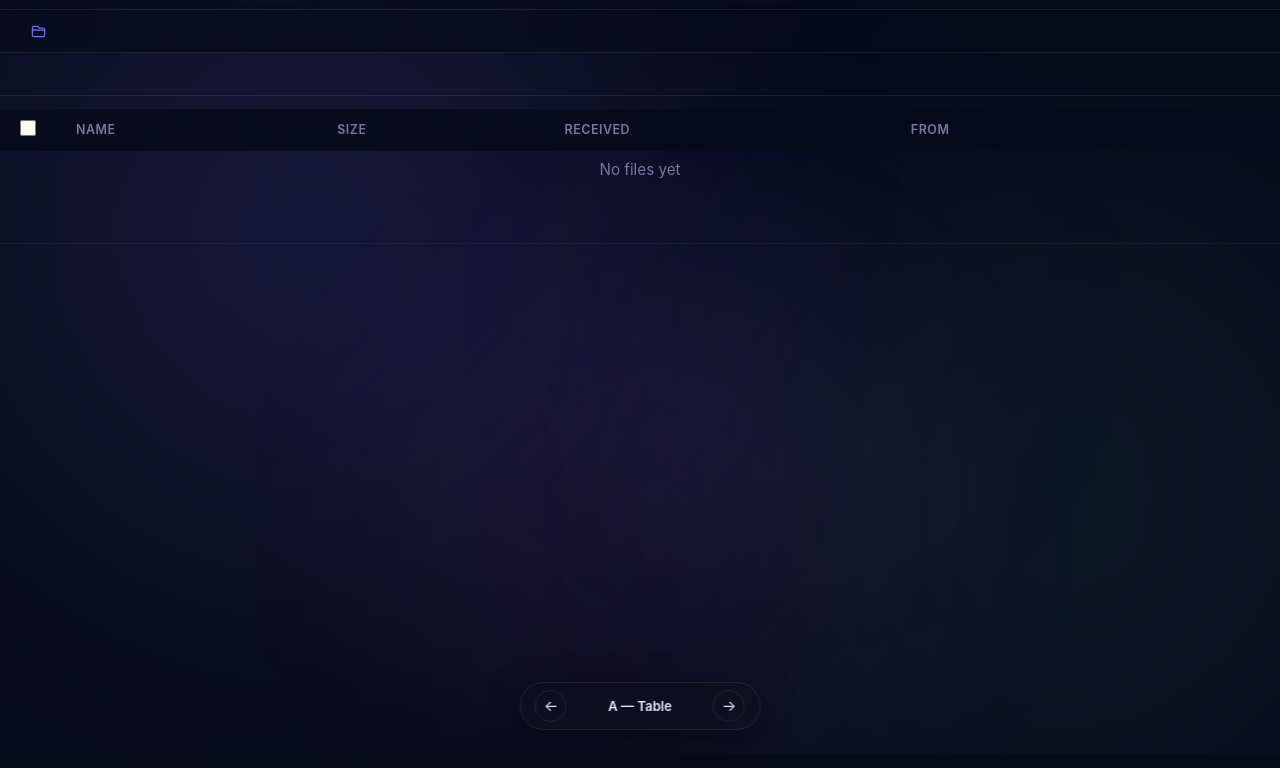
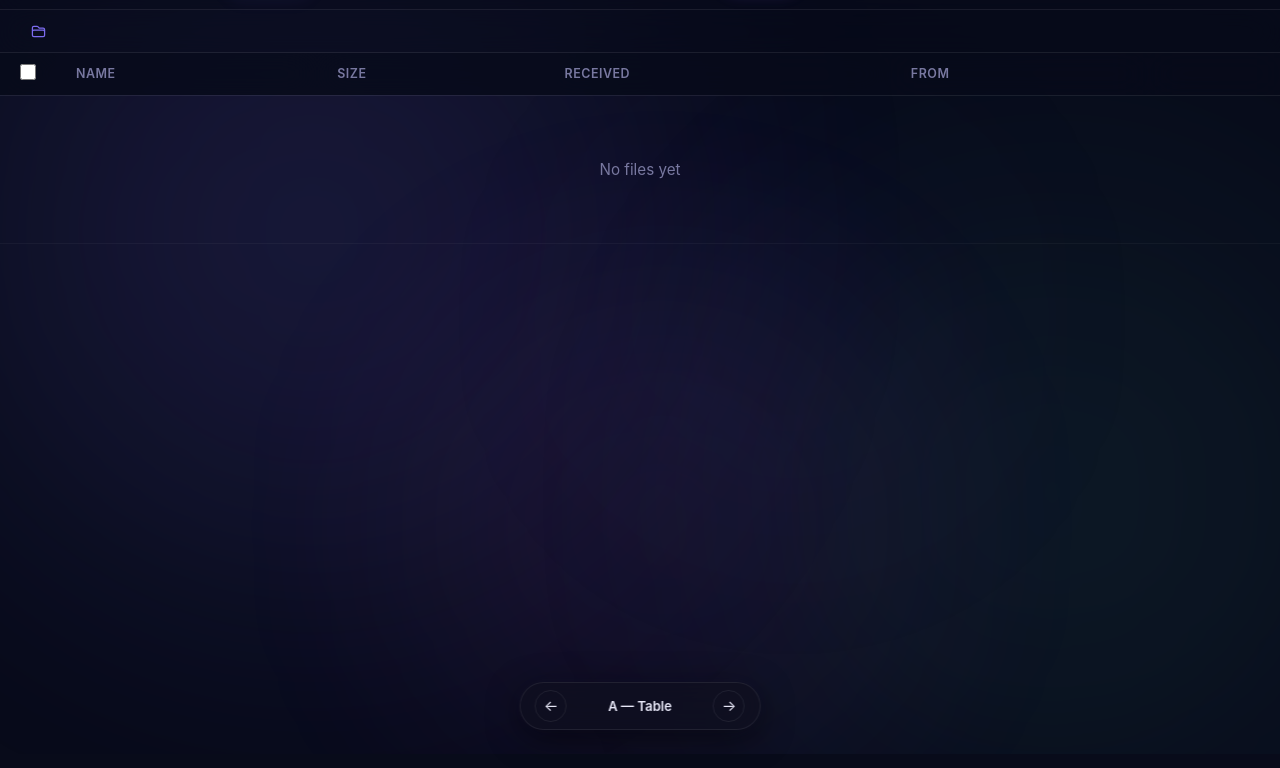
Before and after one commit to treewalkr/hyperdrop, a plain HTML site: page internal/static/files.html in a window 1280 px wide. Shown: the part 46-814 px from the top of the page. Drawn offline with nearby package versions, Linux system fonts and the light colour scheme; no server answers.

Commit message:
fix(files): keep table header from overlapping the first row
The original scroll-padding-top fix resolved clipping for the Grid and Feed
views but the Table view still hid its first row: .variant-a used
overflow-x: auto (making it a scroll container) while the thead th was
position: sticky; top: var(--header-h) — a viewport-relative offset that the
scroll container invalidated, so the sticky header rode up over the first
data row on scroll and the row was painted under it.

Make .variant-a the vertical scroll container itself (bounded height +
overflow: auto) and pin the thead to its top (top: 0). The header now sits
just below the breadcrumb bar and rows scroll cleanly beneath it; horizontal
scroll for wide tables is preserved. Verified in headless Chromium across
Table (desktop + 390px), Grid, and Feed: first item fully visible in every
view, header stays pinned on scroll.

Co-Authored-By: Claude <noreply@anthropic.com>

```diff
--- a/internal/static/files.html
+++ b/internal/static/files.html
@@ -450,8 +450,13 @@
        VARIANT A — TABLE (GLASS)
        ======================================== */
     .variant-a {
-      min-height: calc(100vh - var(--header-h));
-      overflow-x: auto;
+      /* Bounded height + overflow:auto makes this the scroll container for the
+         table. That keeps the thead sticky relative to THIS box (pinned to its
+         top via thead th { top: 0 }), so the header sits just below the
+         breadcrumb and the first row is never painted under it (issue #18).
+         overflow:auto also preserves horizontal scroll for wide tables. */
+      height: calc(100vh - var(--sticky-stack-h));
+      overflow: auto;
       position: relative;
       z-index: 1;
     }
@@ -463,7 +468,11 @@
       text-align: left;
       border-bottom: 1px solid var(--border);
       position: sticky;
-      top: var(--header-h);
+      /* Pin to the top of the .variant-a scroll container (which sits just
+         below the breadcrumb bar), not the viewport. With the old
+         top: var(--header-h) the thead rode up over the first data row on
+         scroll (issue #18). */
+      top: 0;
       background: rgba(8,11,26,0.85);
       backdrop-filter: blur(16px);
       -webkit-backdrop-filter: blur(16px);
```
